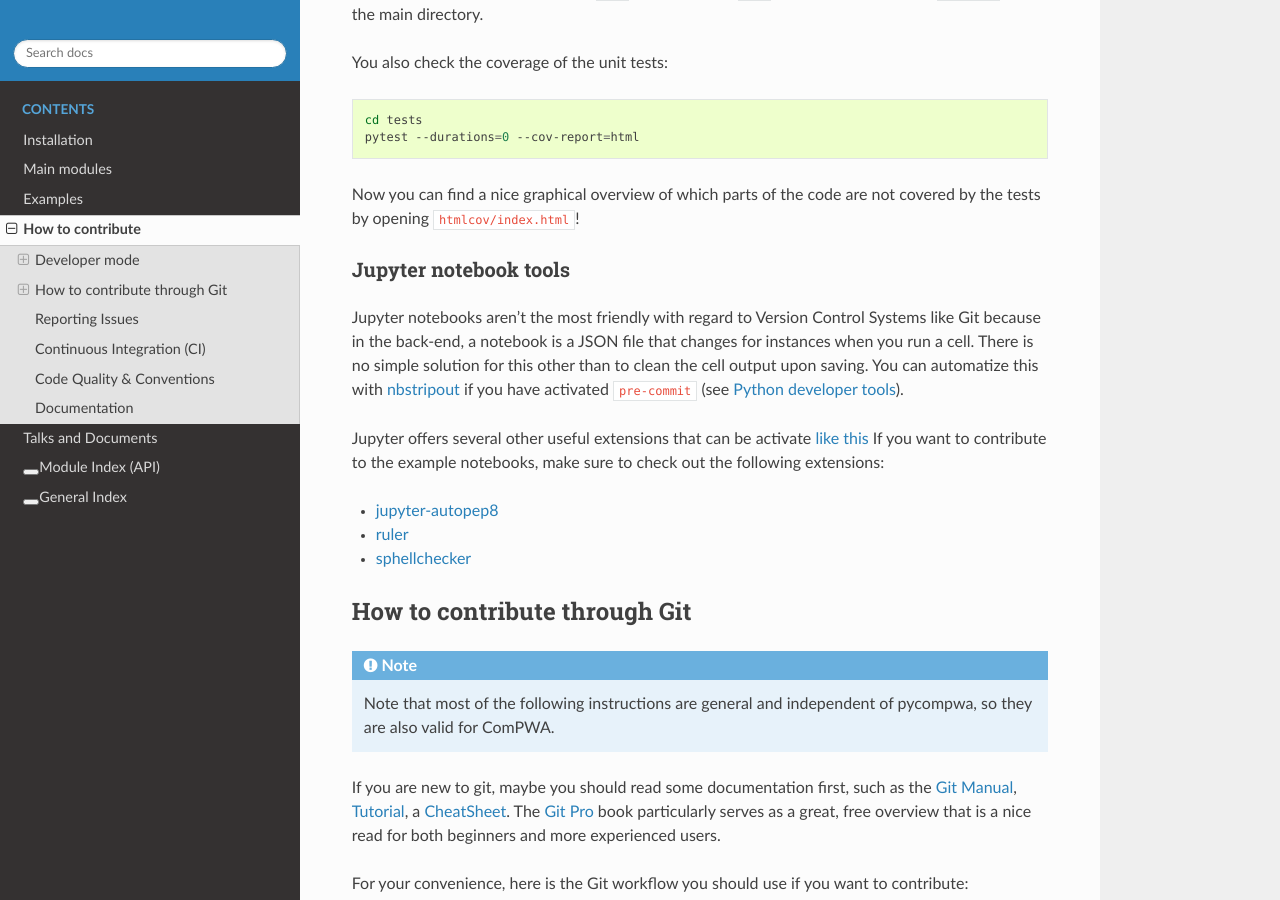
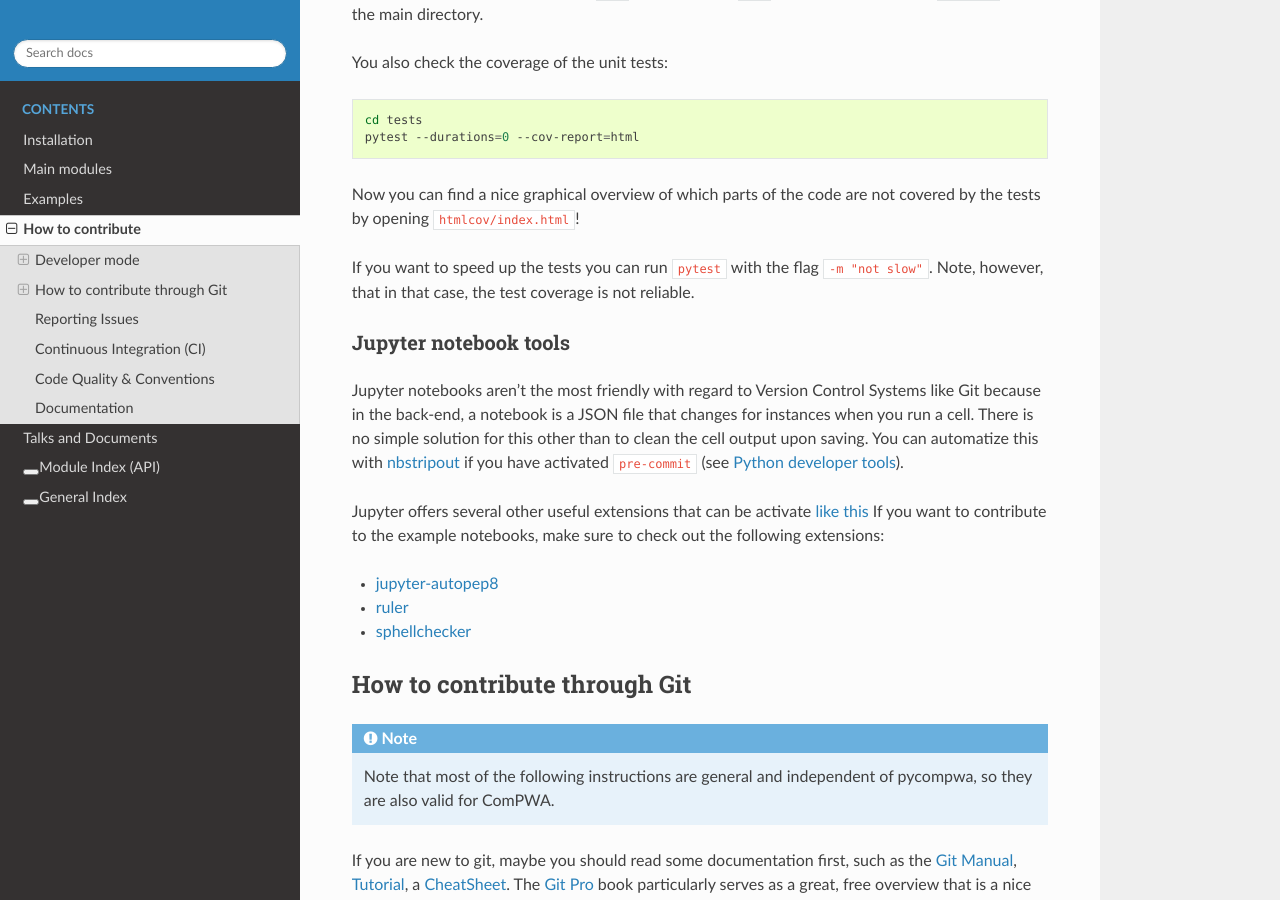
Before and after one commit to ComPWA/pycompwa, a Sphinx documentation site: the page built from doc/source/contribute.rst, in a window 1280 px wide and 900 px high, scrolled down 1678 px. Built offline with Sphinx 7.4.7 and the Read the Docs theme 2.0.0, drawn with Linux system fonts in a browser that asks for light colours; pages that are not in the unit, such as notebooks, are missing from menus.

Commit message:
test: add pytest slow marks

```diff
--- a/doc/source/contribute.rst
+++ b/doc/source/contribute.rst
@@ -102,6 +102,10 @@ You also check the coverage of the unit tests:
 
 Now you can find a nice graphical overview of which parts of the code are not
 covered by the tests by opening ``htmlcov/index.html``!
+
+If you want to speed up the tests you can run ``pytest`` with the flag
+``-m "not slow"``. Note, however, that in that case, the test coverage is not
+reliable.
 
 
 Jupyter notebook tools
```
Also changed, not shown: 4 other files.
